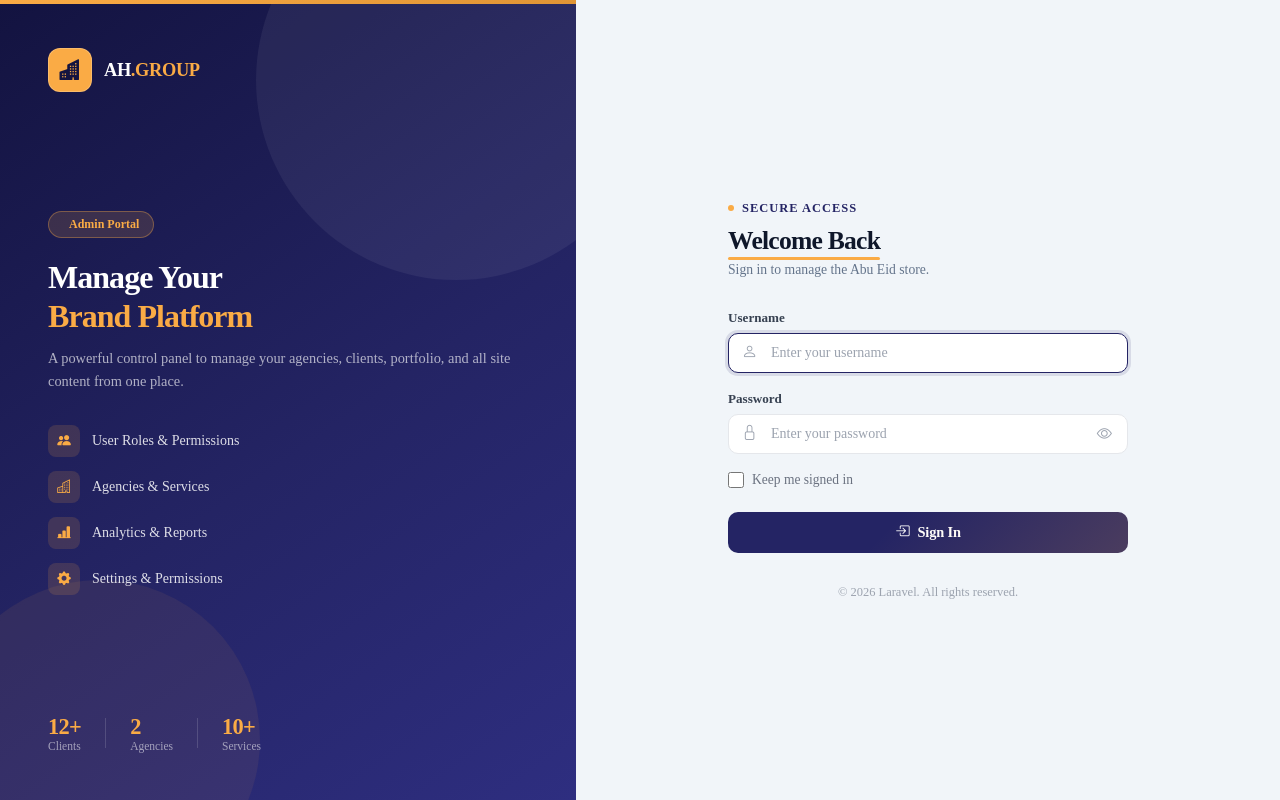
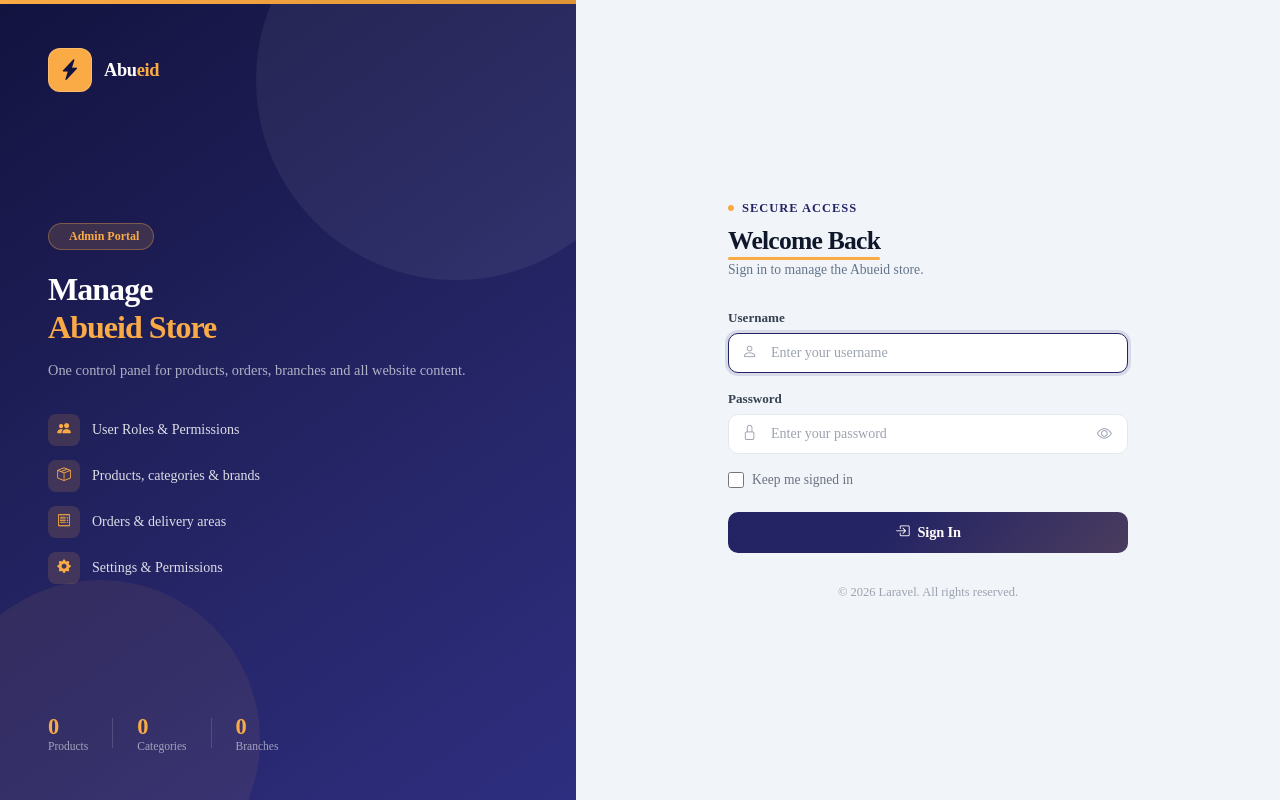
Before and after one commit to mutasemjab/abueid, a Laravel app: page /admin/login in a window 1280 px wide. Run offline with Laravel 9, Linux system fonts and the light colour scheme; data that the repository does not hold is empty; parts of the project's set-up code (start-up, migrations or seed data) failed here and were passed over; some libraries are stand-ins or nearby versions.

Commit message:
first commit

```diff
--- a/app/Http/Controllers/Admin/LoginController.php
+++ b/app/Http/Controllers/Admin/LoginController.php
@@ -5,6 +5,9 @@ namespace App\Http\Controllers\Admin;
 use App\Http\Controllers\Controller;
 use App\Http\Requests\LoginRequest;
 use App\Models\Admin;
+use App\Models\Branch;
+use App\Models\Category;
+use App\Models\Product;
 use Illuminate\Http\Request;
 use Illuminate\Support\Facades\Hash;
 
@@ -12,7 +15,13 @@ class LoginController extends Controller
 {
     public function show_login_view()
     {
-        return view('admin.auth.login');
+        return view('admin.auth.login', [
+            'stats' => [
+                'products'   => Product::query()->count(),
+                'categories' => Category::query()->count(),
+                'branches'   => Branch::query()->count(),
+            ],
+        ]);
     }
 
     public function login(LoginRequest $request)
--- a/resources/lang/en/messages.php
+++ b/resources/lang/en/messages.php
@@ -32,7 +32,7 @@ return [
 
 
     // ── Sidebar nav ───────────────────────────────────────────────
-    'edu_platform'         => 'Abu Eid Admin',
+    'edu_platform'         => 'Abueid Admin',
     'main'                 => 'Main',
     'dashboard'            => 'Dashboard',
     'system'               => 'System',
@@ -56,19 +56,19 @@ return [
     // ── Admin Login Page ──────────────────────────────────────────
     'admin_login_title'      => 'Admin Login',
     'admin_portal'           => 'Admin Portal',
-    'manage_platform_title'  => 'Manage Your',
-    'manage_platform_subtitle' => 'Brand Platform',
-    'manage_platform_desc'   => 'A powerful control panel to manage your agencies, clients, portfolio, and all site content from one place.',
+    'manage_platform_title'  => 'Manage',
+    'manage_platform_subtitle' => 'Abueid Store',
+    'manage_platform_desc'   => 'One control panel for products, orders, branches and all website content.',
     'feature_user_roles'     => 'User Roles & Permissions',
-    'feature_courses_lessons'=> 'Agencies & Services',
-    'feature_analytics'      => 'Analytics & Reports',
+    'feature_catalog'        => 'Products, categories & brands',
+    'feature_orders'         => 'Orders & delivery areas',
     'feature_settings_perms' => 'Settings & Permissions',
-    'students'               => 'Clients',
-    'teachers'               => 'Agencies',
-    'courses'                => 'Services',
+    'stat_products'          => 'Products',
+    'stat_categories'        => 'Categories',
+    'stat_branches'          => 'Branches',
     'secure_access'          => 'Secure Access',
     'welcome_back_short'     => 'Welcome Back',
-    'sign_in_admin_desc'     => 'Sign in to manage the Abu Eid store.',
+    'sign_in_admin_desc'     => 'Sign in to manage the Abueid store.',
     'username_label'         => 'Username',
     'username_ph'            => 'Enter your username',
     'password_label'         => 'Password',
--- a/resources/views/admin/auth/login.blade.php
+++ b/resources/views/admin/auth/login.blade.php
@@ -363,8 +363,8 @@
     <div class="l-panel-stripe"></div>
 
     <div class="l-brand">
-        <div class="l-brand-icon"><i class="bi bi-buildings-fill"></i></div>
-        <div class="l-brand-name">AH<span>.GROUP</span></div>
+        <div class="l-brand-icon"><i class="bi bi-lightning-charge-fill"></i></div>
+        <div class="l-brand-name">Abu<span>eid</span></div>
     </div>
 
     <div class="l-hero">
@@ -379,12 +379,12 @@
                 {{ __('messages.feature_user_roles') }}
             </li>
             <li>
-                <div class="feat-icon"><i class="bi bi-buildings"></i></div>
-                {{ __('messages.feature_courses_lessons') }}
+                <div class="feat-icon"><i class="bi bi-box-seam"></i></div>
+                {{ __('messages.feature_catalog') }}
             </li>
             <li>
-                <div class="feat-icon"><i class="bi bi-bar-chart-line-fill"></i></div>
-                {{ __('messages.feature_analytics') }}
+                <div class="feat-icon"><i class="bi bi-receipt"></i></div>
+                {{ __('messages.feature_orders') }}
             </li>
             <li>
                 <div class="feat-icon"><i class="bi bi-gear-fill"></i></div>
@@ -395,18 +395,18 @@
 
     <div class="l-stats">
         <div class="l-stat">
-            <span class="l-stat-val">12+</span>
-            <span class="l-stat-lbl">{{ __('messages.students') }}</span>
+            <span class="l-stat-val">{{ $stats['products'] }}</span>
+            <span class="l-stat-lbl">{{ __('messages.stat_products') }}</span>
         </div>
         <div class="l-stat-divider"></div>
         <div class="l-stat">
-            <span class="l-stat-val">2</span>
-            <span class="l-stat-lbl">{{ __('messages.teachers') }}</span>
+            <span class="l-stat-val">{{ $stats['categories'] }}</span>
+            <span class="l-stat-lbl">{{ __('messages.stat_categories') }}</span>
         </div>
         <div class="l-stat-divider"></div>
         <div class="l-stat">
-            <span class="l-stat-val">10+</span>
-            <span class="l-stat-lbl">{{ __('messages.courses') }}</span>
+            <span class="l-stat-val">{{ $stats['branches'] }}</span>
+            <span class="l-stat-lbl">{{ __('messages.stat_branches') }}</span>
         </div>
     </div>
 
```
Also changed, not shown: resources/lang/ar/messages.php (+9 -9 lines).
